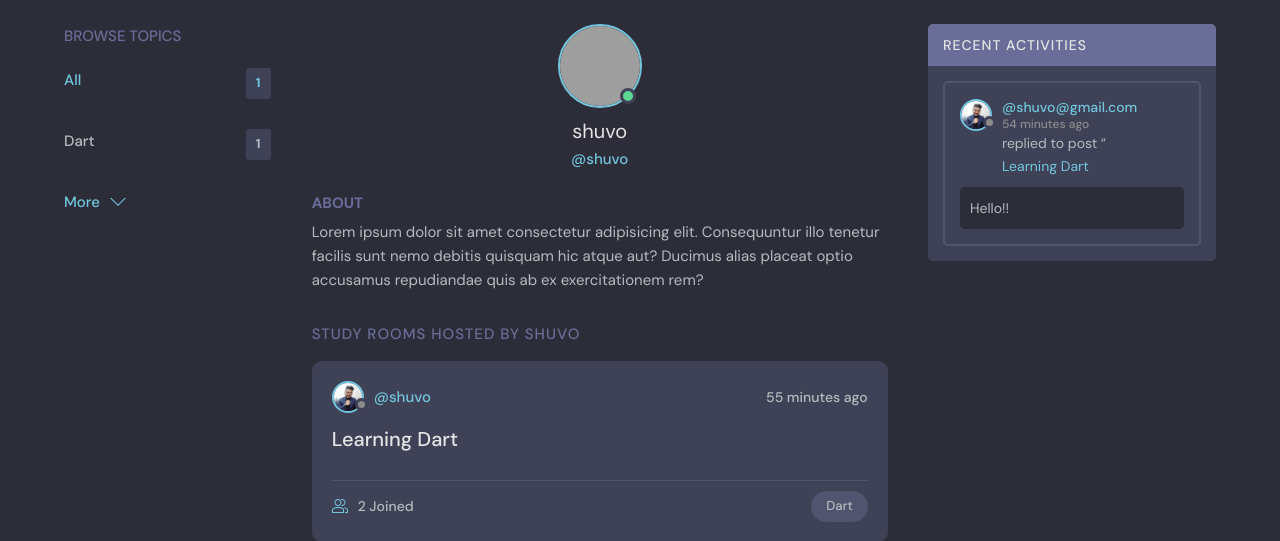
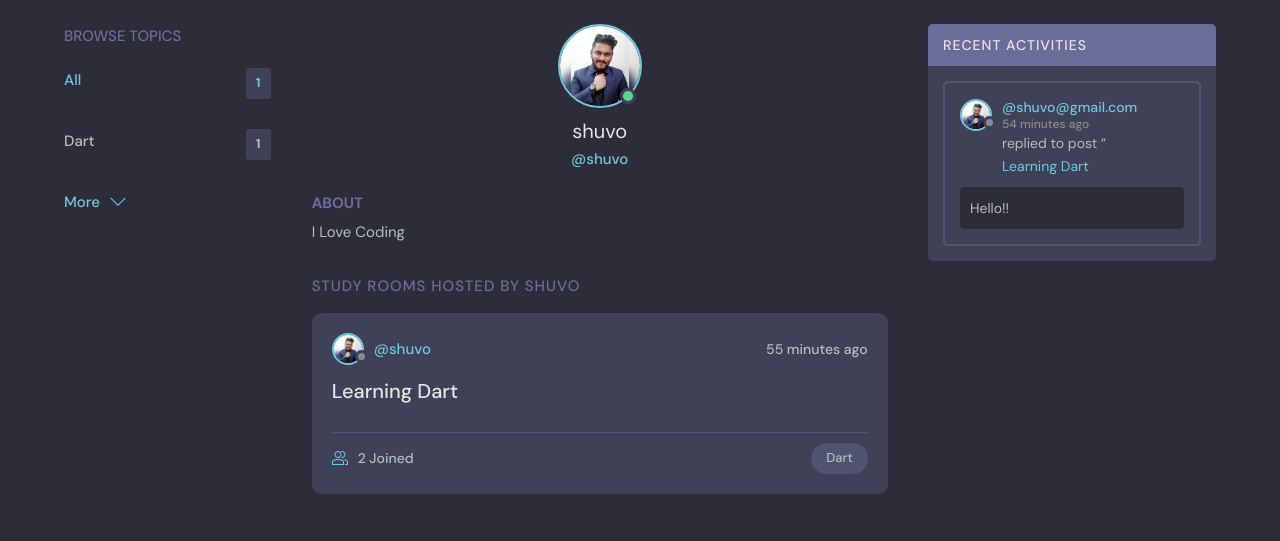
Before and after one commit to MohammadShuvoAli/StudySquad, a Django app: page /profile/1/ in a window 1280 px wide. Shown: the part 76-617 px from the top of the page. Run offline with Django 4.2, Linux system fonts and the light colour scheme; data comes from the database, SQL or seed files in the repository; both versions use the stored data as it was after the commit; grey boxes are pictures that could not be loaded.

Commit message:
all done

```diff
--- a/base/templates/base/profile.html
+++ b/base/templates/base/profile.html
@@ -12,7 +12,7 @@
         <div class="profile">
           <div class="profile__avatar">
             <div class="avatar avatar--large active">
-              <img src="https://randomuser.me/api/portraits/men/11.jpg" />
+              <img src="{{user.avatar.url}}" />
             </div>
           </div>
           <div class="profile__info">
@@ -25,9 +25,7 @@
           <div class="profile__about">
             <h3>About</h3>
             <p>
-              Lorem ipsum dolor sit amet consectetur adipisicing elit. Consequuntur illo tenetur
-              facilis sunt nemo debitis quisquam hic atque aut? Ducimus alias placeat optio
-              accusamus repudiandae quis ab ex exercitationem rem?
+              {{user.bio}}
             </p>
           </div>
         </div>
--- a/base/templates/base/room.html
+++ b/base/templates/base/room.html
@@ -162,7 +162,7 @@
         {% for user in participants %}
         <a href="{% url 'user-profile' user.id %}" class="participant">
           <div class="avatar avatar--medium">
-            <img src="https://randomuser.me/api/portraits/men/37.jpg" />
+            <img src="{{user.avatar.url}}" />
           </div>
           <p>
             {{user.username}}
--- a/templates/navbar.html
+++ b/templates/navbar.html
@@ -23,7 +23,7 @@
         {% if request.user.is_authenticated %}
 
         <div class="header__user">
-          <a href="{% url 'update-user' %}">
+          <a href="{% url 'user-profile' user.id %}">
             <div class="avatar avatar--medium active">
               <img src="{{request.user.avatar.url}}" />
             </div>
```
Also changed, not shown: db.sqlite3.
